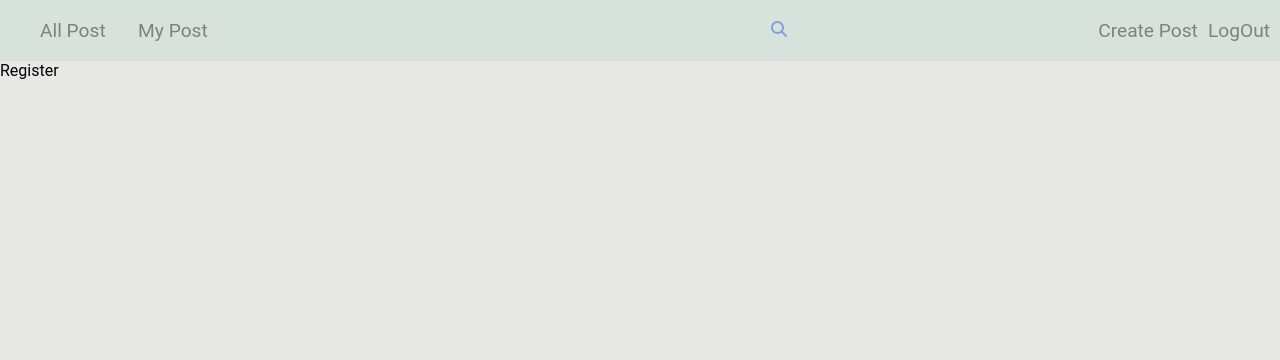
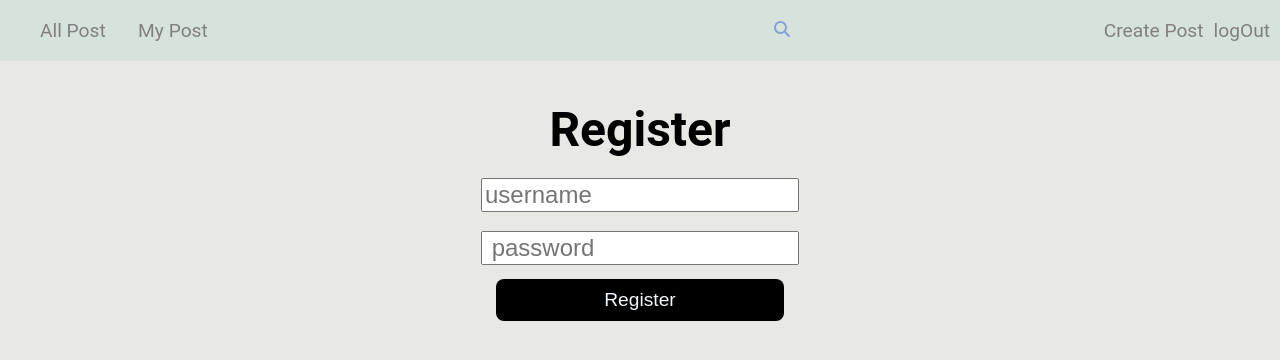
Before and after one commit to amaan-aly246/forum-website, a React (Vite) app in the folder client/: page /register in a window 1280 px wide. Shown: the top 360 px of the page. Built offline with nearby package versions, Linux system fonts and the light colour scheme.

Commit message:
login , registration front end done

```diff
--- a/client/src/components/Header/Header.jsx
+++ b/client/src/components/Header/Header.jsx
@@ -5,6 +5,7 @@ import { FontAwesomeIcon } from "@fortawesome/react-fontawesome"
 import { faMagnifyingGlass } from "@fortawesome/free-solid-svg-icons"
 import { searchFun } from "../../functions/searchFunc"
 import "./Header.css"
+import { logoutFunc } from "../../functions/logoutFunc"
 
 function Header() {
   const [isLogin, setIsLogin] = useState(false)
@@ -40,7 +41,7 @@ function Header() {
       {!isLogin && (
         <span className="loginRegister">
           <Link to="/createPost">Create post</Link>
-          <Link to="/logout">LogOut</Link>
+          <Link onClick={logoutFunc}>logOut</Link>
         </span>
       )}
     </header>
--- a/client/src/components/LogOut/LogOut.jsx
+++ /dev/null
@@ -1,7 +0,0 @@
-import React from "react";
-import './LogOut.css';
-function LogOut() {
-  return <div>LogOut</div>;
-}
-
-export default LogOut;
--- a/client/src/components/Login/Login.css
+++ b/client/src/components/Login/Login.css
@@ -0,0 +1,34 @@
+form {
+    /* border: 2px solid red; */
+    display: flex;
+    align-items: center;
+    flex-direction: column;
+  }
+  form > h2 {
+    font-size: 3em;
+    margin-bottom: 10px;
+  }
+
+  form > input {
+    font-size: 1.5em;
+    margin: 0.4em;
+  }
+  form > button {
+    margin-top: 4px;
+    font-size: 1.2em;
+    width: 15em;
+    padding: 10px;
+    cursor: pointer;
+    background-color: black;
+    color: aliceblue;
+    border: none;
+    border-radius: 8px;
+  }
+
+  form > input:hover {
+    background-color: ghostwhite;
+  }
+
+  input:focus{
+      outline: none;
+  }
--- a/client/src/components/Login/Login.jsx
+++ b/client/src/components/Login/Login.jsx
@@ -1,7 +1,38 @@
-import React from "react";
-import './Login.css'
+import React, { useState } from "react"
+import "../Login/Login.css"
+import {loginFunc} from "../../functions/loginFunc"
 function Login() {
-  return <div>Login</div>;
+  const [username, setUsername] = useState("")
+  const [password, setPassword] = useState("")
+  const handleOnChange = (event) => {
+    event.target.type == "password"
+      ? setPassword(event.target.value)
+      : setUsername(event.target.value)
+  }
+
+  const handleFormSubmit = (event) => {
+    event.preventDefault();
+    loginFunc(username, password, setUsername, setPassword);
+  };
+  return (
+    <form
+      onSubmit={handleFormSubmit}>
+      <h2>Login </h2>
+      <input
+        type="text"
+        placeholder="username"
+        value={username}
+        onChange={handleOnChange}
+      />
+      <input
+        type="password"
+        placeholder=" password"
+        value={password}
+        onChange={handleOnChange}
+      />
+      <button>Login</button>
+    </form>
+  )
 }
 
-export default Login;
+export default Login
--- a/client/src/components/Register/Register.jsx
+++ b/client/src/components/Register/Register.jsx
@@ -1,7 +1,39 @@
-import React from "react";
-import "./Register.css";
-function Register() {
-  return <div>Register</div>;
+import { registerFunc } from "../../functions/registerFunc"
+import "../Login/Login.css"
+import React, { useState } from "react"
+
+function RegisterPage() {
+  const [username, setUsername] = useState("")
+  const [password, setPassword] = useState("")
+
+  const handleOnChange = (event) => {
+    event.target.type == "password"
+      ? setPassword(event.target.value)
+      : setUsername(event.target.value)
+  }
+  const handleFormSubmit =(event)=>{
+   event.preventDefault();
+   registerFunc(username, password, setUsername, setPassword)
+  }
+
+  return (
+    <form onSubmit={handleFormSubmit}>
+      <h2>Register </h2>
+      <input
+        type="text"
+        placeholder="username"
+        value={username}
+        onChange={handleOnChange}
+      />
+      <input
+        type="password"
+        placeholder=" password"
+        value={password}
+        onChange={handleOnChange}
+      />
+      <button>Register</button>
+    </form>
+  )
 }
 
-export default Register;
+export default RegisterPage
--- /dev/null
+++ b/client/src/functions/loginFunc.js
@@ -0,0 +1,26 @@
+export const loginFunc = async (username, password, setUsername, setPassword) => {
+    try {
+        const response = await fetch("http://localhost:3000/login", {
+            method: "POST",
+            body: JSON.stringify({
+                username,
+                password,
+            }),
+            headers: { "Content-Type": "application/json" },
+            credentials: "include",
+        })
+        setPassword("")
+        setUsername("")
+        if (response.status == 200) {
+            alert("Login successful")
+
+        } else {
+            alert(" Invalid credentials")
+        }
+    } catch (error) {
+        console.log(error)
+
+    }
+
+    console.log("loginFunc")
+}
--- /dev/null
+++ b/client/src/functions/logoutFunc.js
@@ -0,0 +1,4 @@
+export const logoutFunc = () => {
+
+    console.log("log out ");
+}
--- /dev/null
+++ b/client/src/functions/registerFunc.js
@@ -0,0 +1,31 @@
+export const registerFunc = async (username, password, setUsername, setPassword) => {
+
+    try {
+        const response = await fetch("http://localhost:3000/register", {
+            method: "POST",
+            body: JSON.stringify({
+                username,
+                password,
+            }),
+            headers: { "Content-Type": "application/json" },
+        })
+        setPassword("")
+        setUsername("")
+        if (response.status !== 201) {
+            alert("Registration failed")
+        } else {
+            const response = await fetch("http://localhost:3000/login", {
+                method: "POST",
+                body: JSON.stringify({
+                    username,
+                    password,
+                }),
+                headers: { "Content-Type": "application/json" },
+                credentials: "include",
+            })
+            alert("Registration successful")
+        }
+    } catch (error) {
+        console.log(error)
+    }
+}
```
Also changed, not shown: client/src/components/LogOut/LogOut.css (deleted).
